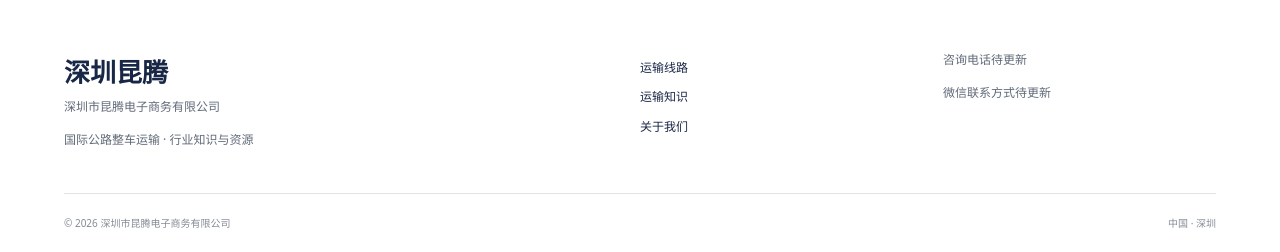
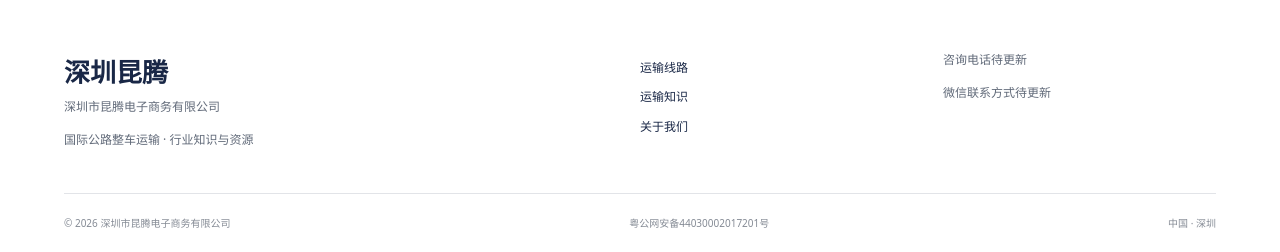
Before and after one commit to object-tao/carnews, a Django app: page /news/ in a window 1280 px wide. Shown: the part 1308-1560 px from the top of the page. Run offline with Django 5.2, Linux system fonts and the light colour scheme; data comes from the database, SQL or seed files in the repository; data that the repository does not hold is empty; parts of the project's set-up code (start-up, migrations or seed data) failed here and were passed over.

Commit message:
Add public security registration to site footer

```diff
--- a/templates/base.html
+++ b/templates/base.html
@@ -3,4 +3,4 @@
 <a class="skip" href="#main">跳至正文</a><header><a class="brand" href="/" aria-label="深圳昆腾首页"><img src="{% static 'logo.png' %}" alt="深圳昆腾标志"><span>{{ site.brand }}<small>Quantum · ROAD LOGISTICS</small></span></a><button class="menu" aria-expanded="false" aria-controls="nav">菜单 ☰</button><nav id="nav" aria-label="主导航"><a href="/" {% if request.path == '/' %}aria-current="page"{% endif %}>首页</a><a href="/routes/" {% if '/routes/' in request.path %}aria-current="page"{% endif %}>运输线路</a><a href="/about/" {% if request.path == '/about/' %}aria-current="page"{% endif %}>关于我们</a><a href="/news/" {% if '/news/' in request.path or '/prices/' in request.path or item.kind == 'news' %}aria-current="page"{% endif %}>行业资讯</a><a href="/resources/" {% if request.path == '/resources/' %}aria-current="page"{% endif %}>资源库</a><a class="nav-contact" href="/contact/">业务咨询 ↗</a></nav></header>
 <main id="main">{% block content %}{% endblock %}</main>
 <section class="contact-band"><div><span class="eyebrow">LET’S CONNECT</span><h2>从一个运输需求，开始合作。</h2><p>告诉我们起讫地与货物信息，一起明确运输方案。</p></div><a class="button light" href="/contact/">联系深圳昆腾 <span>↗</span></a></section>
-<footer><div class="footer-grid"><div><strong>{{ site.brand }}</strong><p>{{ site.company }}</p><p>国际公路整车运输 · 行业知识与资源</p></div><div><a href="/routes/">运输线路</a><a href="/resources/">运输知识</a><a href="/about/">关于我们</a></div><div><p>{% if site.phone %}电话：{{ site.phone }}{% else %}咨询电话待更新{% endif %}</p><p>{% if site.wechat %}微信：{{ site.wechat }}{% else %}微信联系方式待更新{% endif %}</p></div></div><div class="footer-bottom"><span>© {% now "Y" %} {{ site.company }}</span>{% if site.icp %}<a href="https://beian.miit.gov.cn/" rel="noopener" target="_blank">{{ site.icp }}</a>{% endif %}<span>中国 · 深圳</span></div></footer><script src="{% static 'site.js' %}" defer></script>{% block scripts %}{% endblock %}</body></html>
+<footer><div class="footer-grid"><div><strong>{{ site.brand }}</strong><p>{{ site.company }}</p><p>国际公路整车运输 · 行业知识与资源</p></div><div><a href="/routes/">运输线路</a><a href="/resources/">运输知识</a><a href="/about/">关于我们</a></div><div><p>{% if site.phone %}电话：{{ site.phone }}{% else %}咨询电话待更新{% endif %}</p><p>{% if site.wechat %}微信：{{ site.wechat }}{% else %}微信联系方式待更新{% endif %}</p></div></div><div class="footer-bottom"><span>© {% now "Y" %} {{ site.company }}</span>{% if site.icp %}<a href="https://beian.miit.gov.cn/" rel="noopener" target="_blank">{{ site.icp }}</a>{% endif %}<a class="public-security-record" href="https://beian.mps.gov.cn/#/query/webSearch?code=44030002017201" rel="noopener noreferrer" target="_blank">粤公网安备44030002017201号</a><span>中国 · 深圳</span></div></footer><script src="{% static 'site.js' %}" defer></script>{% block scripts %}{% endblock %}</body></html>
```
